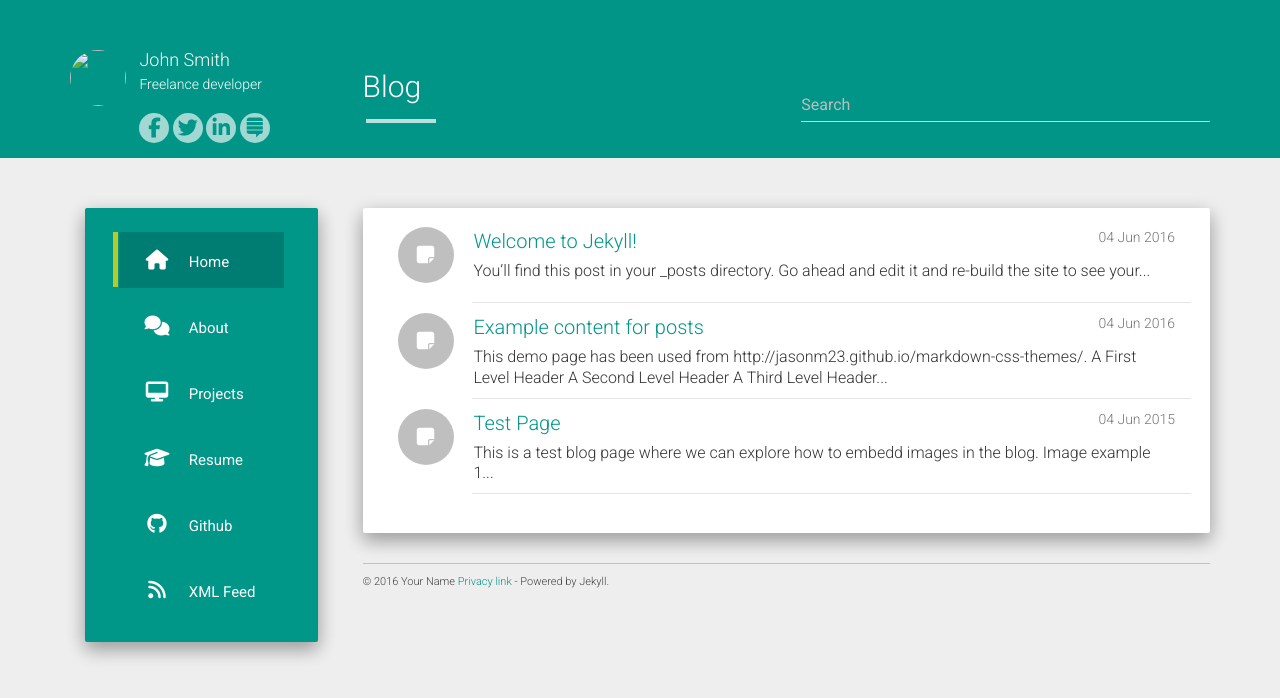
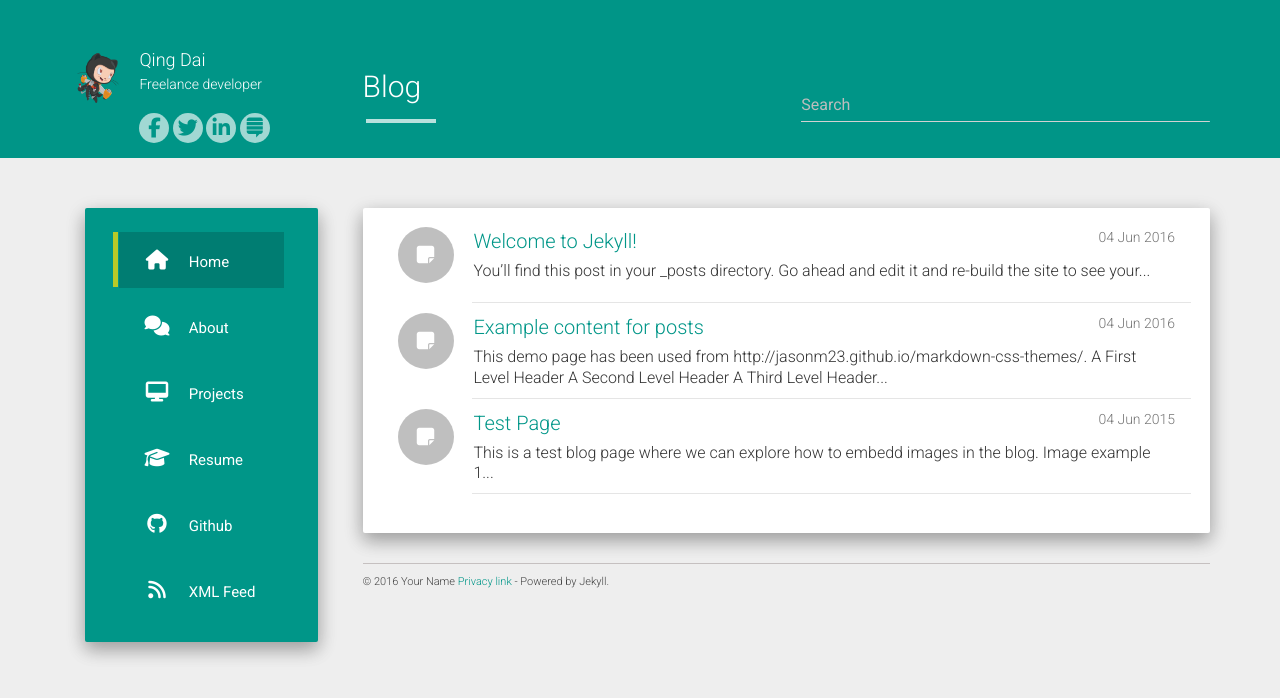
Before and after one commit to QingDai/itLearn, a Jekyll site: the page built from index.html, in a window 1280 px wide. Shown: the top 698 px of the page. Built offline with Jekyll 4.4.1, drawn with Linux system fonts in a browser that asks for light colours; nearby versions of some CDN libraries; the list of posts is cut into pages by our own code.

Commit message:
Update _config.yml

```diff
--- a/_config.yml
+++ b/_config.yml
@@ -1,8 +1,8 @@
-title: John Smith
+title: Qing Dai
 description: My Personal Blog
-author: John Smith
-logo: /hcz-jekyll-blog/static/img/avatar.png
-github: https://github.com/codeasashu
+author: Qing Dai
+logo: /itLearn/static/img/avatar.png
+github: https://github.com/QingDai
 about: Freelance developer
 
 baseurl: "https://QingDai.github.io/itLearn"
```
